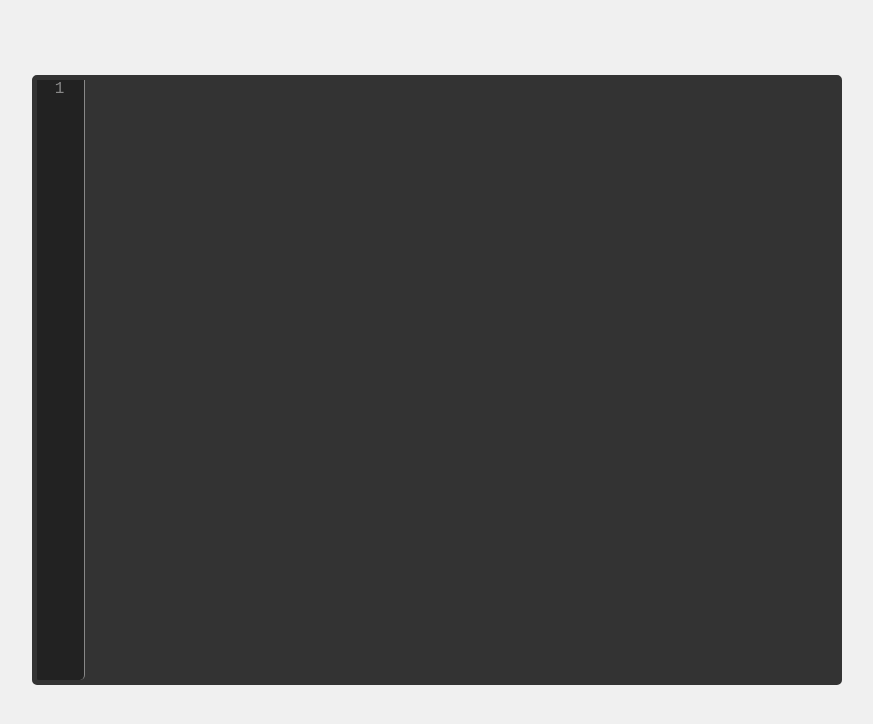
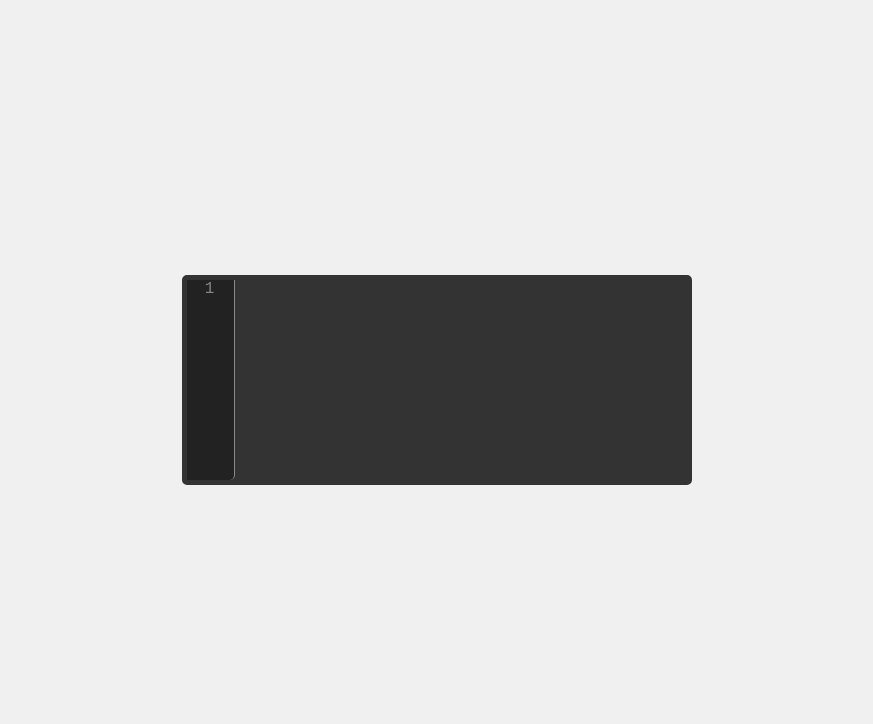
Before and after one commit to DrSmithFr/web-editor, an Angular app: page / in a window 1280 px wide. Shown: the top 724 px of the page, without its empty margins (203-1076 px from the left). Built offline with nearby package versions, Linux system fonts and the light colour scheme; a small style sheet from the web is missing.

Commit message:
allow really small field

```diff
--- a/src/app/components/editor/editor.component.scss
+++ b/src/app/components/editor/editor.component.scss
@@ -5,6 +5,9 @@
   --editor-font-size: 16px;
   --editor-line-height: 1.5;
   --editor-font-family: monospace;
+
+  --editor-min-width: 500px;
+  --editor-min-height: 200px;
 
   --editor-line-bar-width: 50px;
 
@@ -65,8 +68,8 @@
 }
 
 .editor-wrapper {
-  min-width: 800px;
-  min-height: 600px;
+  min-width: var(--editor-min-width);
+  min-height: var(--editor-min-height);
 
   position: relative;
   overflow: hidden;
```
Also changed, not shown: 2 other files (tests, documents, lock files or other folders).
